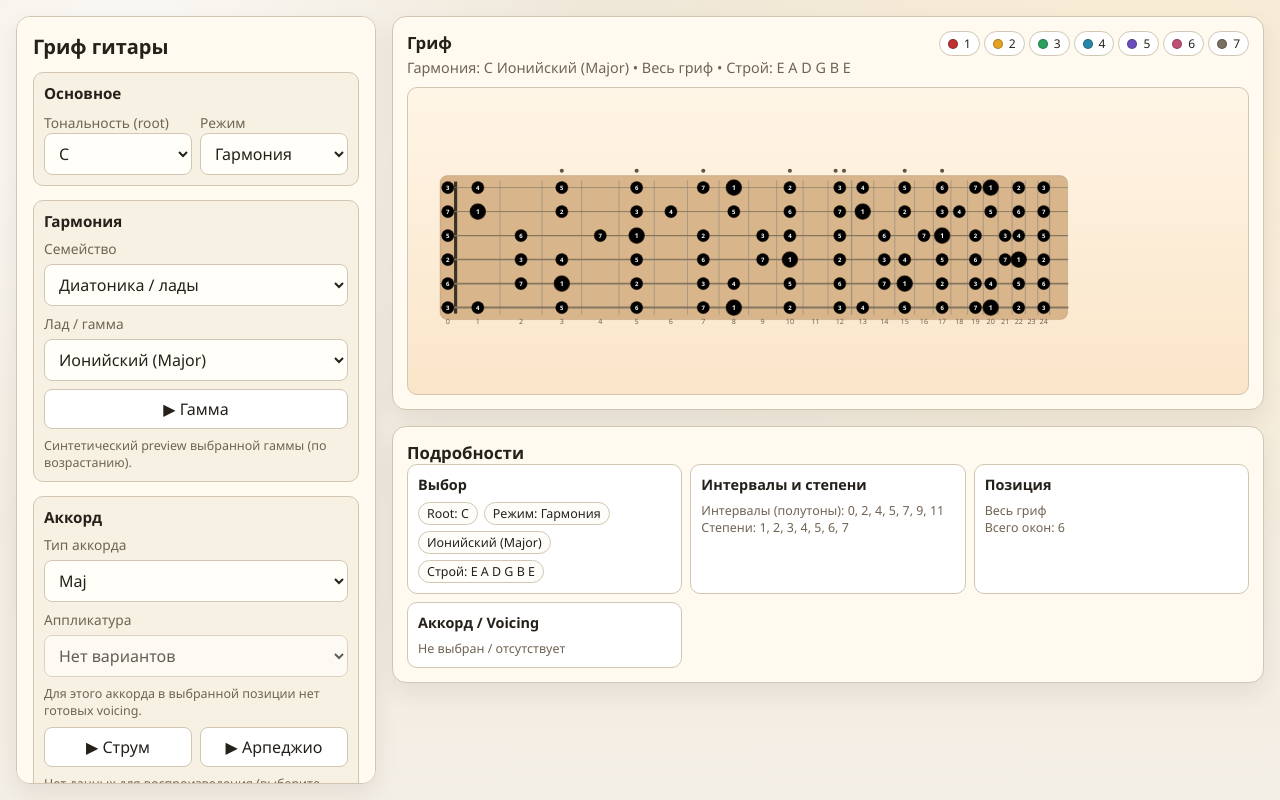
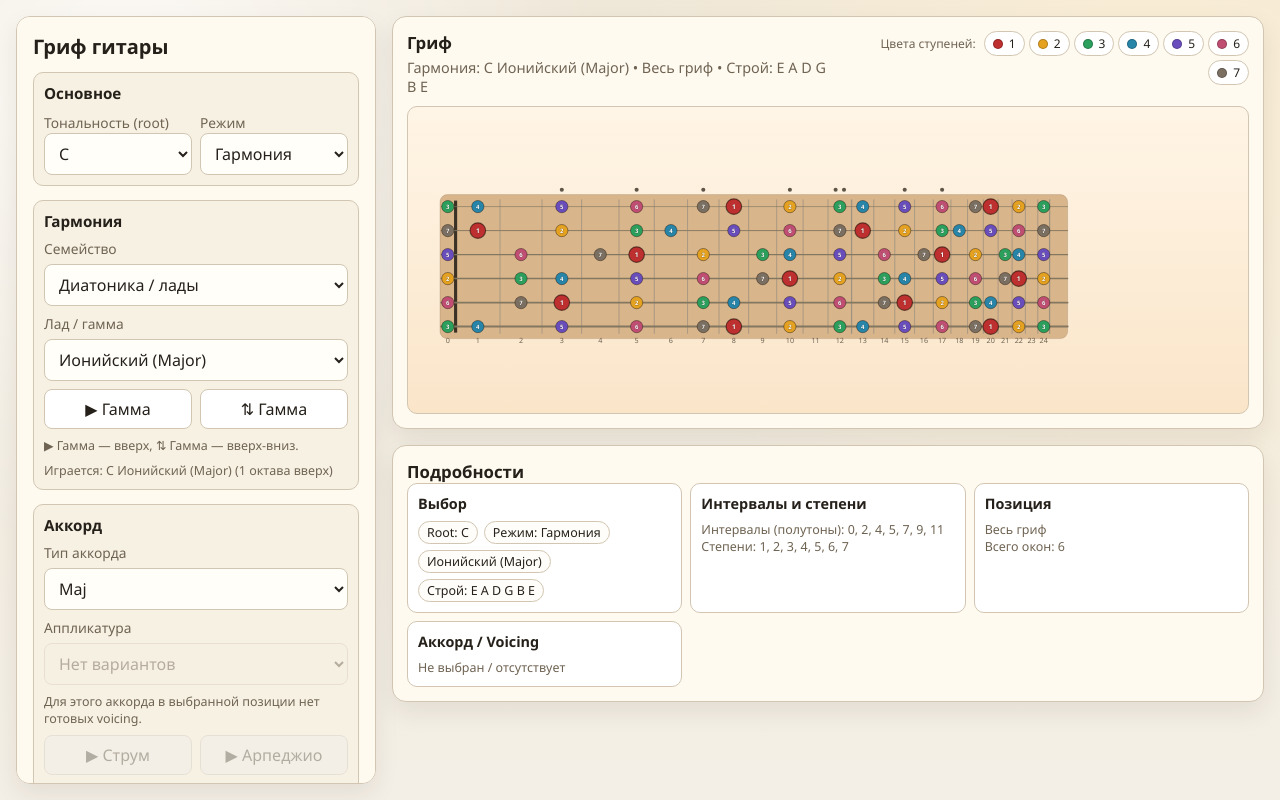
Before and after one commit to IsFea/guitar-chords, a website with bundled scripts: page index.html in a window 1280 px wide. Built offline with nearby package versions, Linux system fonts and the light colour scheme.

Commit message:
Refresh README demo screenshot and improve scale audio UX

```diff
--- a/src/audio/chord-preview.js
+++ b/src/audio/chord-preview.js
@@ -162,6 +162,38 @@ export function buildAudioScaleNotes(fretNotes, tuning6to1, { inWindowOnly = fal
   return deduped;
 }
 
+function nearestMidiForPitchClassInRange(pc, { min = 48, max = 60, target = 55 } = {}) {
+  let best = null;
+  for (let midi = min; midi <= max; midi += 1) {
+    if (((midi % 12) + 12) % 12 !== pc) continue;
+    const score = Math.abs(midi - target);
+    if (!best || score < best.score) best = { midi, score };
+  }
+  return best?.midi ?? target;
+}
+
+export function buildAudioScaleNotesFromIntervals(rootNote, intervals) {
+  const rootPc = noteToPitchClass(rootNote);
+  if (rootPc == null || !Array.isArray(intervals) || intervals.length === 0) return [];
+
+  const baseMidi = nearestMidiForPitchClassInRange(rootPc, { min: 48, max: 60, target: 55 });
+  const uniqueIntervals = [...new Set(intervals.map((n) => ((n % 12) + 12) % 12))].sort((a, b) => a - b);
+  const ascending = uniqueIntervals.includes(0)
+    ? uniqueIntervals
+    : [0, ...uniqueIntervals];
+
+  const sequenceIntervals = [...ascending, 12];
+  return sequenceIntervals.map((interval) => {
+    const midi = baseMidi + interval;
+    return {
+      stringNumber: 0,
+      fret: null,
+      midi,
+      frequency: midiToFrequency(midi),
+    };
+  });
+}
+
 function scheduleVoice(ctx, note, startAt, durationSec, voiceGain) {
   const osc = ctx.createOscillator();
   const gain = ctx.createGain();
--- a/src/main.js
+++ b/src/main.js
@@ -8,7 +8,7 @@ import { getTuningPresetById } from "./music/tunings.js";
 import {
   buildAudioNotesFromFallback,
   buildAudioNotesFromVoicing,
-  buildAudioScaleNotes,
+  buildAudioScaleNotesFromIntervals,
   isAudioPreviewSupported,
   playChordPreview,
   playScalePreview,
@@ -192,12 +192,7 @@ function buildDerived(state) {
   }));
 
   if (state.harmonyMode === "scale") {
-    scaleAudioNotes = buildAudioScaleNotes(withWindowFlag, state.tuning, {
-      inWindowOnly: Boolean(activePositionWindow),
-    });
-    if (!scaleAudioNotes.length) {
-      scaleAudioNotes = buildAudioScaleNotes(withWindowFlag, state.tuning, { inWindowOnly: false });
-    }
+    scaleAudioNotes = buildAudioScaleNotesFromIntervals(state.rootNote, selection.intervals);
   }
 
   if (state.harmonyMode === "chord") {
@@ -230,6 +225,9 @@ function buildDerived(state) {
     canPlayChordPreview: state.harmonyMode === "chord" && chordAudioNotes.length > 0 && isAudioPreviewSupported(),
     canPlayScalePreview: state.harmonyMode === "scale" && scaleAudioNotes.length > 0 && isAudioPreviewSupported(),
     audioPreviewSupported: isAudioPreviewSupported(),
+    audioPreviewSummary: state.harmonyMode === "scale"
+      ? `${state.rootNote} ${selectionDef.label} (1 октава вверх)`
+      : null,
   };
 }
 
@@ -288,6 +286,7 @@ function renderApp() {
     canPlayChordPreview: derived.canPlayChordPreview,
     canPlayScalePreview: derived.canPlayScalePreview,
     audioPreviewSupported: derived.audioPreviewSupported,
+    audioPreviewSummary: derived.audioPreviewSummary,
   }, handleControlAction);
 
   dom.selectionSummary.textContent = getSummaryText(state, derived);
@@ -408,6 +407,16 @@ function handleControlAction(action) {
     return;
   }
 
+  if (action.type === "play-scale-preview-bounce") {
+    const nextState = store.getState();
+    const derived = buildDerived(nextState);
+    if (!derived.canPlayScalePreview) return;
+    playScalePreview(derived.scaleAudioNotes, { bounce: true }).catch(() => {
+      // Keep UI silent on audio errors; browser support varies.
+    });
+    return;
+  }
+
   if (action.type === "refresh-render") {
     renderApp();
   }
--- a/src/render/colors.js
+++ b/src/render/colors.js
@@ -3,7 +3,7 @@ export function colorTokenForInterval(interval) {
 }
 
 export function cssColorForInterval(interval) {
-  return `var(${colorTokenForInterval(interval)})`;
+  return `var(--${colorTokenForInterval(interval)})`;
 }
 
 export function buildLegendEntries(intervals, degreeByInterval) {
--- a/src/ui/controls.js
+++ b/src/ui/controls.js
@@ -84,18 +84,20 @@ export function renderControls(container, state, derived, onAction) {
         <label for="scaleId">Лад / гамма</label>
         <select id="scaleId" name="scaleId">${scaleOptions}</select>
       </div>
-      <div class="field-row">
+      <div class="field-row inline-2">
         <button type="button" data-action="play-scale-preview" ${canPlayScalePreview ? "" : "disabled"}>▶ Гамма</button>
+        <button type="button" data-action="play-scale-preview-bounce" ${canPlayScalePreview ? "" : "disabled"}>⇅ Гамма</button>
       </div>
       <div class="helper-text">
         ${
           audioUnsupported
             ? "Аудио-preview недоступен: браузер не поддерживает Web Audio API."
             : (canPlayScalePreview
-              ? "Синтетический preview выбранной гаммы (по возрастанию)."
+              ? "▶ Гамма — вверх, ⇅ Гамма — вверх-вниз."
               : "Нет данных для воспроизведения гаммы в текущем отображении.")
         }
       </div>
+      ${derived.audioPreviewSummary ? `<div class="helper-text">Играется: ${derived.audioPreviewSummary}</div>` : ""}
     </div>
 
     <div class="field-group" data-section="chord" ${state.harmonyMode !== "chord" ? "hidden" : ""}>
@@ -220,12 +222,15 @@ export function renderControls(container, state, derived, onAction) {
 }
 
 export function renderLegend(container, legendEntries) {
-  container.innerHTML = legendEntries.map((entry) => `
-    <span class="legend-chip">
+  container.innerHTML = `
+    <span class="legend-caption" title="Цвета ступеней на грифе">Цвета ступеней:</span>
+    ${legendEntries.map((entry) => `
+    <span class="legend-chip" title="Ступень ${entry.degree}">
       <span class="legend-swatch" style="background:${entry.colorVar}"></span>
       <span>${entry.degree}</span>
     </span>
-  `).join("");
+  `).join("")}
+  `;
 }
 
 export function renderDetails(container, data) {
--- a/styles.css
+++ b/styles.css
@@ -141,6 +141,27 @@ button {
   cursor: pointer;
 }
 
+button:disabled,
+select:disabled,
+input:disabled {
+  opacity: 0.48;
+  cursor: not-allowed;
+  color: var(--muted);
+}
+
+button:disabled {
+  background: #f4eee2;
+  border-color: #d8cdbb;
+  box-shadow: none;
+  filter: saturate(0.45);
+}
+
+select:disabled,
+input:disabled {
+  background: #f5efe3;
+  border-color: #d8cdbb;
+}
+
 button.primary {
   background: var(--accent);
   border-color: var(--accent);
@@ -182,6 +203,13 @@ button.primary {
   justify-content: flex-end;
   gap: 4px;
   max-width: 420px;
+  align-items: center;
+}
+
+.legend-caption {
+  font-size: 0.75rem;
+  color: var(--muted);
+  margin-right: 4px;
 }
 
 .legend-chip {
```
Also changed, not shown: audio-scale-preview-check.mjs (added, +34 -0 lines), playwright-regression-check.mjs (+34 -0 lines), docs/demo-chord-page.png.
